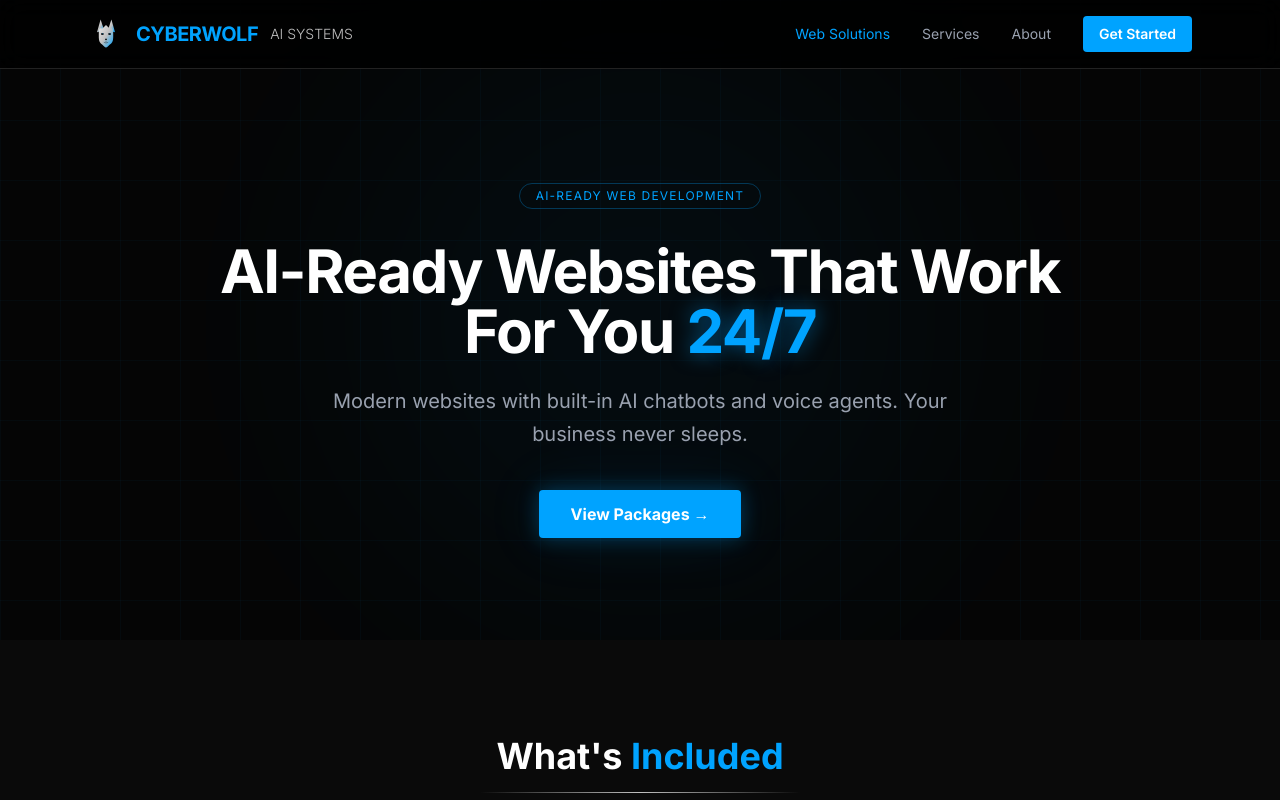
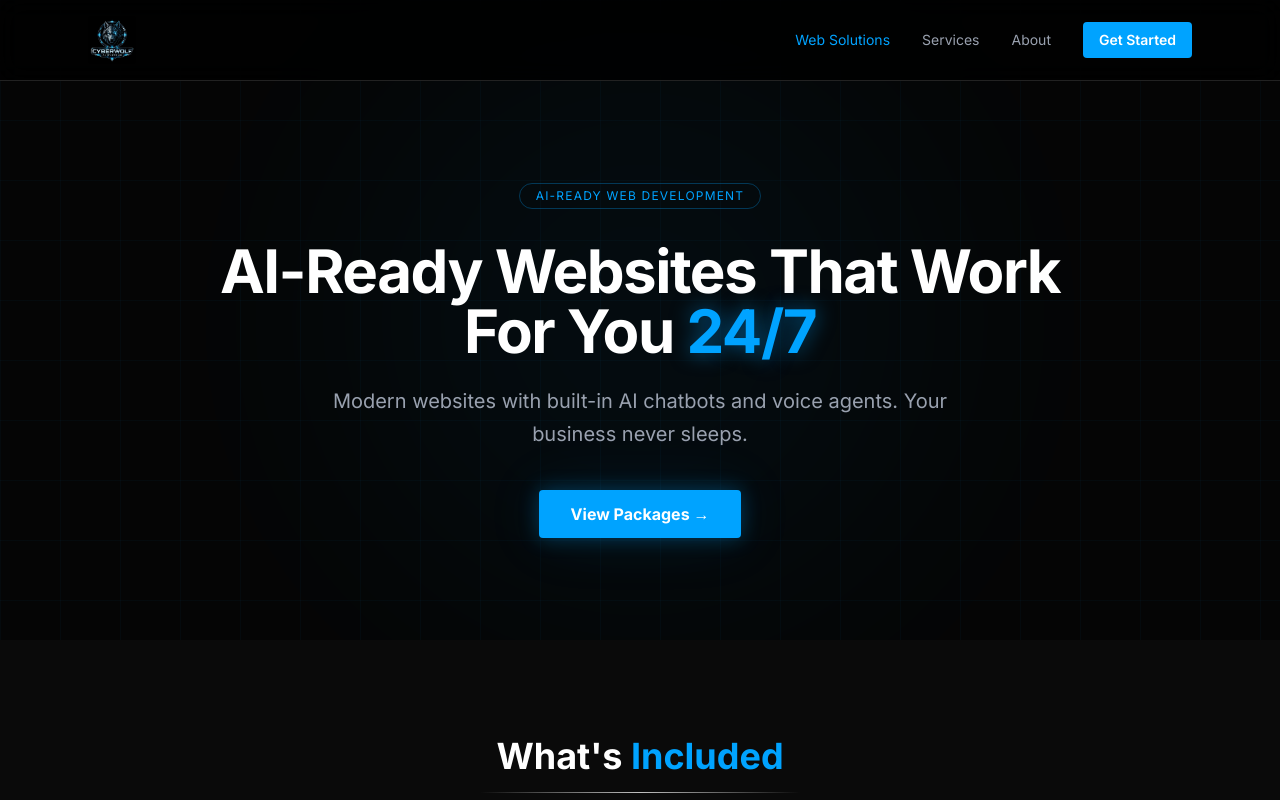
Before and after one commit to wolfcore25/cyberwolf-ai-site, a Next.js app: page /web-solutions in a window 1280 px wide. Shown: the top 800 px of the page. Built offline with nearby package versions, Linux system fonts and the light colour scheme.

Commit message:
Use Cody CyberWolf logo

```diff
--- a/src/app/page.tsx
+++ b/src/app/page.tsx
@@ -10,7 +10,7 @@ function Navbar() {
     <nav className="fixed top-0 w-full z-50 bg-black/80 backdrop-blur-md border-b border-[var(--cyber-border)]">
       <div className="max-w-6xl mx-auto px-6 py-4 flex items-center justify-between">
         <Link href="/" className="flex items-center">
-          <Image src="/logo-horizontal-light.png" alt="CyberWolf AI Systems" width={200} height={56} className="h-10 w-auto" />
+          <Image src="/cody-cyberwolf-logo.jpg" alt="CyberWolf AI Systems" width={1254} height={1254} className="h-12 w-auto rounded-sm" />
         </Link>
         {/* Desktop nav */}
         <div className="hidden md:flex items-center gap-8 text-sm text-gray-400">
@@ -68,7 +68,7 @@ function Hero() {
         </div>
 
         <div className="mb-6 flex justify-center">
-          <Image src="/logo-main.png" alt="CyberWolf AI Systems" width={300} height={304} className="w-64 md:w-80 h-auto drop-shadow-[0_0_30px_rgba(0,163,255,0.3)]" />
+          <Image src="/cody-cyberwolf-logo.jpg" alt="CyberWolf AI Systems" width={1254} height={1254} className="w-64 md:w-80 h-auto drop-shadow-[0_0_30px_rgba(0,163,255,0.3)]" />
         </div>
 
         <p className="text-lg md:text-xl text-gray-400 max-w-2xl mx-auto mb-10 leading-relaxed">
@@ -301,7 +301,7 @@ function About() {
         <div className="border-glow rounded-xl p-8 md:p-12 bg-[var(--cyber-gray)] text-center">
           {/* Wolf logo avatar */}
           <div className="w-28 h-28 mx-auto mb-6 flex items-center justify-center">
-            <Image src="/logo-main.png" alt="CyberWolf" width={112} height={112} className="drop-shadow-[0_0_15px_rgba(0,163,255,0.3)]" />
+            <Image src="/cody-cyberwolf-logo.jpg" alt="CyberWolf" width={1254} height={1254} className="rounded-sm drop-shadow-[0_0_15px_rgba(0,163,255,0.3)]" />
           </div>
           <h3 className="text-2xl font-bold mb-2">Greg Schwartz</h3>
           <p className="text-[var(--cyber-blue)] text-sm font-mono mb-6">
--- a/src/app/web-solutions/page.tsx
+++ b/src/app/web-solutions/page.tsx
@@ -9,12 +9,8 @@ function Navbar() {
   return (
     <nav className="fixed top-0 w-full z-50 bg-black/80 backdrop-blur-md border-b border-[var(--cyber-border)]">
       <div className="max-w-6xl mx-auto px-6 py-4 flex items-center justify-between">
-        <Link href="/" className="flex items-center gap-3">
-          <Image src="/wolf-logo.svg" alt="CyberWolf" width={36} height={36} />
-          <span className="text-[var(--cyber-blue)] font-bold text-xl tracking-tight">
-            CYBERWOLF
-          </span>
-          <span className="text-[var(--cyber-chrome)] text-sm font-light">AI SYSTEMS</span>
+        <Link href="/" className="flex items-center">
+          <Image src="/cody-cyberwolf-logo.jpg" alt="CyberWolf AI Systems" width={1254} height={1254} className="h-12 w-auto rounded-sm" />
         </Link>
         {/* Desktop nav */}
         <div className="hidden md:flex items-center gap-8 text-sm text-gray-400">
```
Also changed, not shown: public/cody-cyberwolf-logo.jpg (added).
